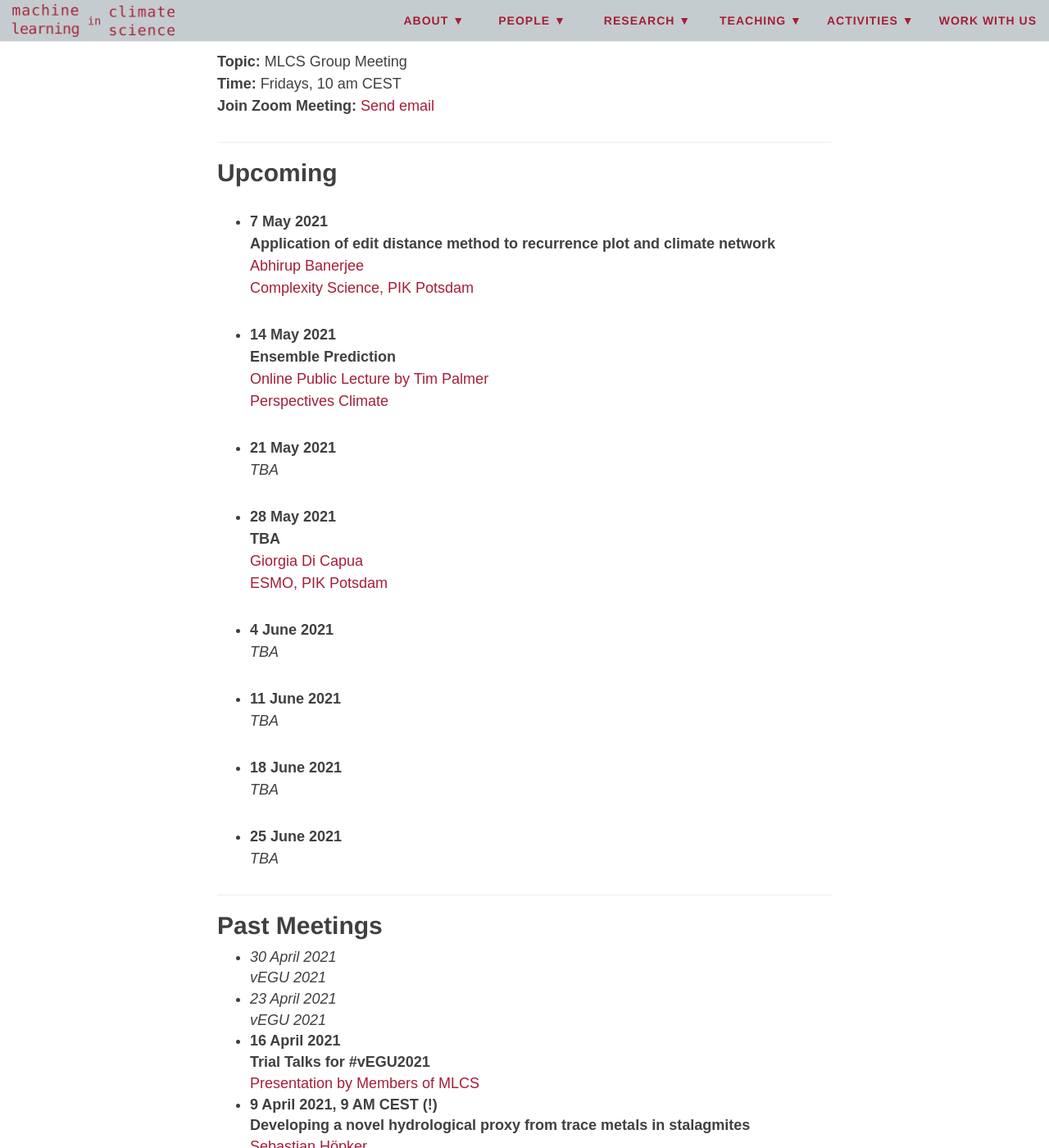
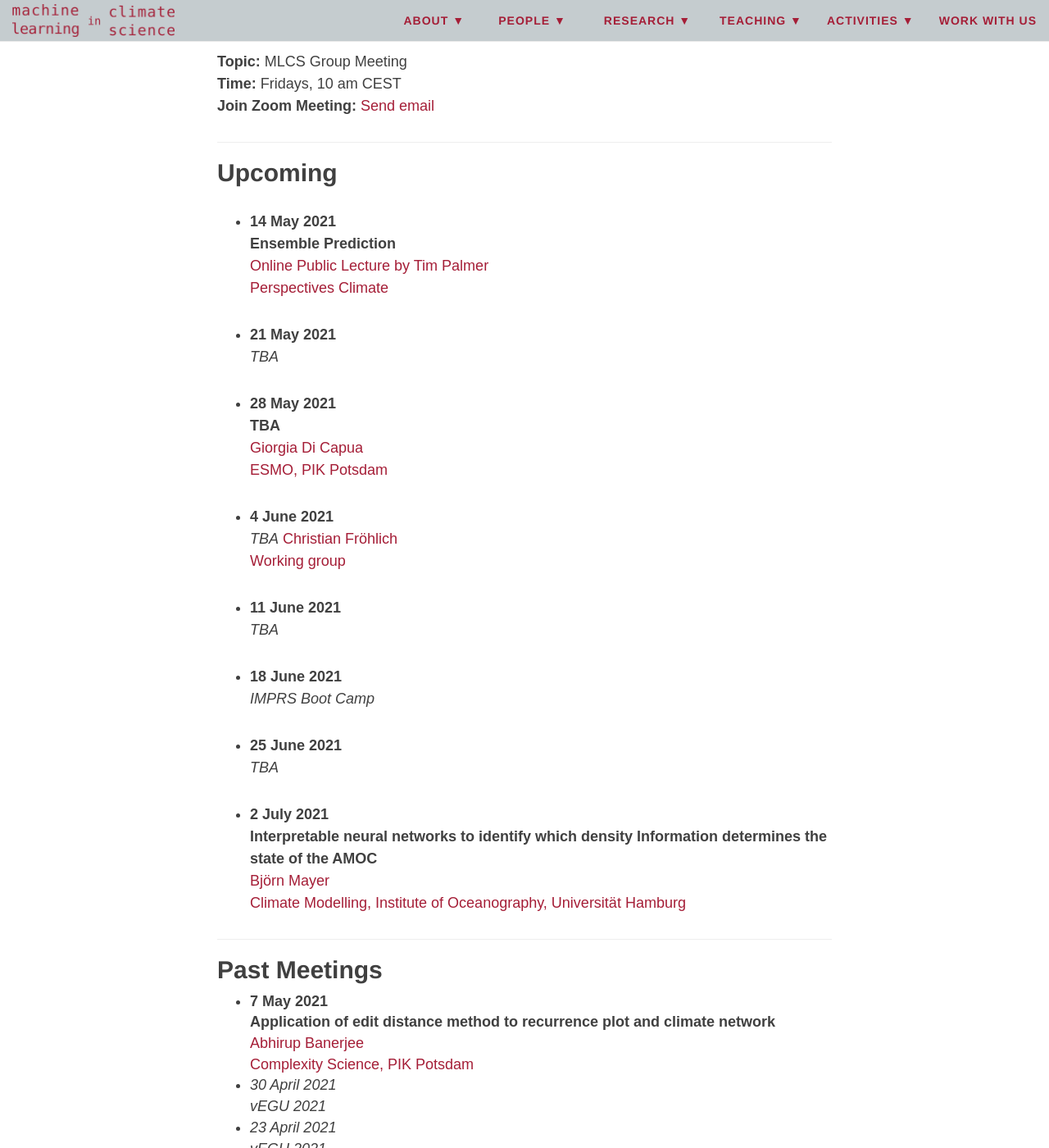
Before and after one commit to mlcs/mlcs.github.io, a Jekyll site: the page built from activities/group-meetings.md, in a window 1280 px wide and 1400 px high, scrolled down 769 px. Shown: the whole window at 82% size. Built offline with Jekyll 4.4.1, drawn with Linux system fonts in a browser that asks for light colours; nearby versions of some CDN libraries.

Commit message:
group meetings -> added new talks

```diff
--- a/activities/group-meetings.md
+++ b/activities/group-meetings.md
@@ -24,11 +24,6 @@ meetings are entirely on Zoom.
 
 ## Upcoming
 
-+ **7 May 2021**
-**Application of edit distance method to recurrence plot and climate network**
-[Abhirup Banerjee](https://www.pik-potsdam.de/members/banerjee)
-[Complexity Science, PIK Potsdam](https://www.pik-potsdam.de/en/institute/departments/complexity-science)
-
 + **14 May 2021**
 **Ensemble Prediction**
 [Online Public Lecture by Tim Palmer](https://youtu.be/_mm3d1bv9Kw)
@@ -45,21 +40,35 @@ Potsdam](https://www.pik-potsdam.de/en/institute/departments/earth-system-analys
 
 + **4 June 2021**
 _TBA_
+[Christian Fröhlich]()
+[Working group]()
 
 + **11 June 2021**
 _TBA_
 
 + **18 June 2021**
-_TBA_
+_IMPRS Boot Camp_
 
 + **25 June 2021**
 _TBA_
+
++ **2 July 2021**
+**Interpretable neural networks to identify which density Information
+determines the state of the AMOC**
+[Björn Mayer
+](https://www.ifm.uni-hamburg.de/en/institute/staff/mayerbjoern.html)
+[Climate Modelling, Institute of Oceanography, Universität
+Hamburg](https://www.ifm.uni-hamburg.de/en/workareas/climatemodelling.html)
 
 
 ***
 
 ## Past Meetings
 
++ **7 May 2021**
+**Application of edit distance method to recurrence plot and climate network**
+[Abhirup Banerjee](https://www.pik-potsdam.de/members/banerjee)
+[Complexity Science, PIK Potsdam](https://www.pik-potsdam.de/en/institute/departments/complexity-science)
 + _30 April 2021_
 _vEGU 2021_
 + _23 April 2021_
```
Also changed, not shown: teaching/summer2021.md (+3 -3 lines).
